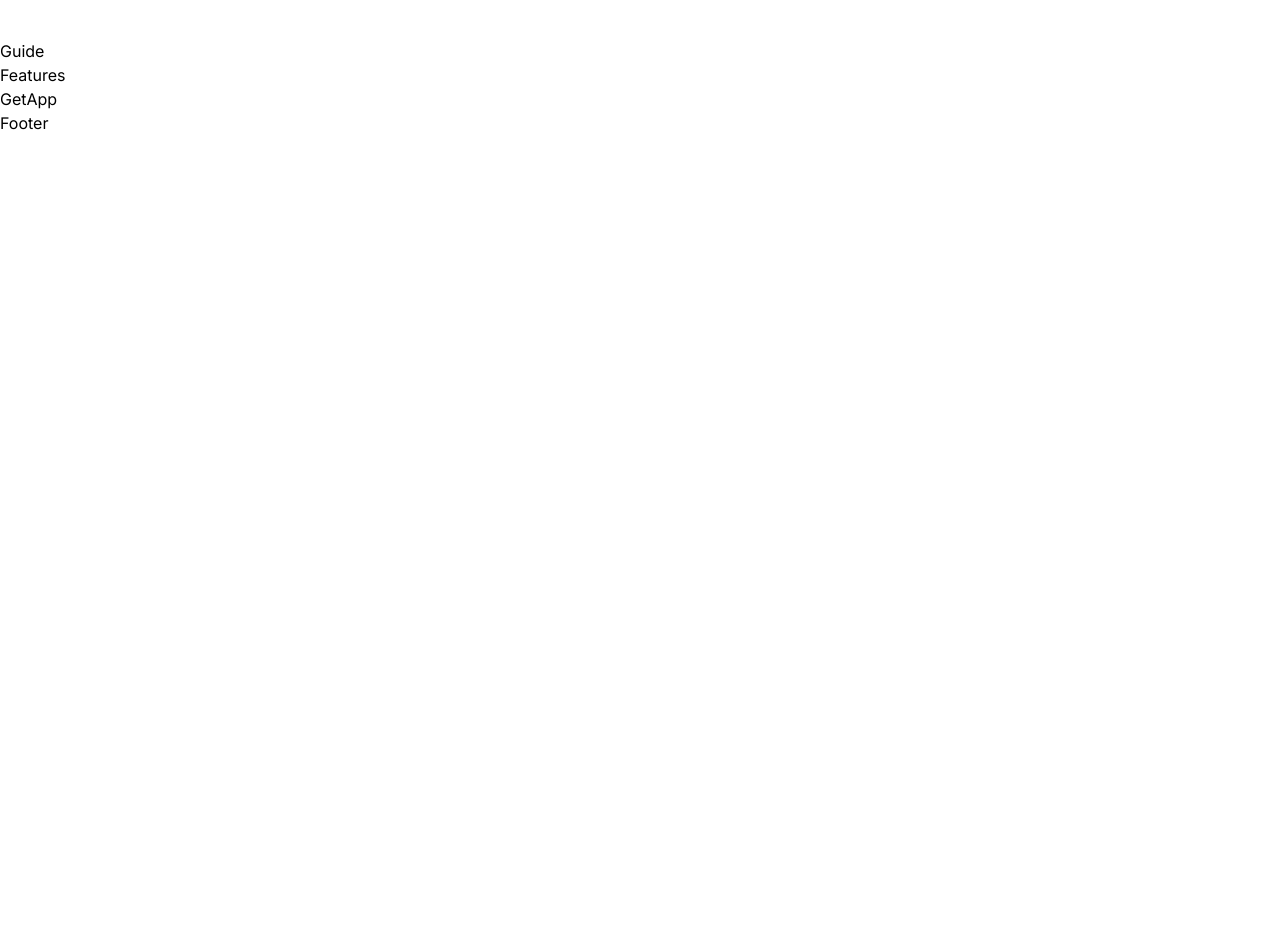
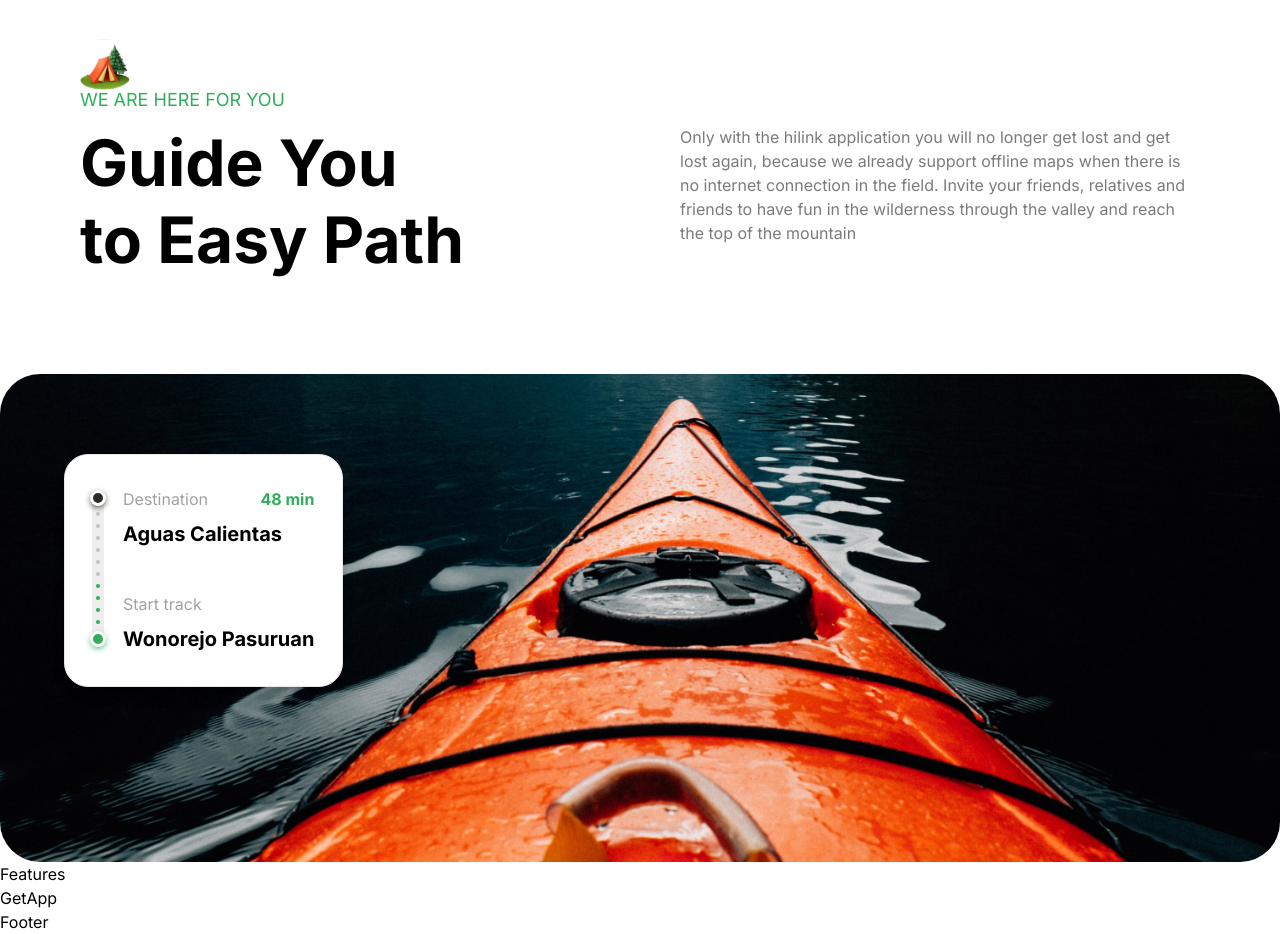
Before and after one commit to psht13/camp-traveler, a Next.js app: page / in a window 1280 px wide. Shown: the part 1800-2734 px from the top of the page. Before the commit the page ends 1935 px from the top, so only its background shows below. Built offline with nearby package versions, Linux system fonts and the light colour scheme.

Commit message:
guide section

```diff
--- a/components/Guide.tsx
+++ b/components/Guide.tsx
@@ -1,7 +1,73 @@
+import Image from "next/image";
 import React from "react";
 
 const Guide = () => {
-  return <div>Guide</div>;
+  return (
+    <section className="flexCenter flex-col">
+      <div
+        className="padding-container max-container
+      w-full pb-24"
+      >
+        <Image src="/camp.svg" alt="camp" width={50} height={50} />
+        <p className="uppercase regular-18 -mt-1 mb-3 text-green-50">
+          We are here for you
+        </p>
+        <div className="flex flex-wrap justify-between gap-5 lg:gap-10">
+          <h2 className="bold-40 lg:bold-64 xl:max-w-[390px]">
+            Guide You to Easy Path
+          </h2>
+          <p className="regular-16 text-gray-30 xl:max-w-[520px]">
+            Only with the hilink application you will no longer get lost and get
+            lost again, because we already support offline maps when there is no
+            internet connection in the field. Invite your friends, relatives and
+            friends to have fun in the wilderness through the valley and reach
+            the top of the mountain
+          </p>
+        </div>
+      </div>
+
+      <div className="flexCenter max-container relative w-full">
+        <Image
+          className="w-full object-cover object-center xl:rounded-5xl"
+          src="/boat.png"
+          alt="boat"
+          width={1440}
+          height={580}
+        />
+
+        <div
+          className="absolute flex bg-white py-8 pl-5 pr-7 gap-3 rounded-3xl border
+        shadow-lg md:left-[5%] lg:top-20"
+        >
+          <Image
+            src="/meter.svg"
+            alt="meter"
+            width={16}
+            height={158}
+            className="h-full w-auto"
+          />
+
+          <div className="flexBetween flex-col">
+            <div className="flex w-full flex-col">
+              <div className="flexBetween w-full">
+                <p className="regular-16 text-gray-20">Destination</p>
+                <p className="bold-16 text-green-50">48 min</p>
+              </div>
+              <p className="bold-20 mt-2">Aguas Calientas</p>
+            </div>
+
+            <div className="flex w-full flex-col">
+              <p className="regular-16 text-gray-20">Start track</p>
+
+              <h4 className="bold-20 mt-2 whitespace-nowrap ">
+                Wonorejo Pasuruan
+              </h4>
+            </div>
+          </div>
+        </div>
+      </div>
+    </section>
+  );
 };
 
 export default Guide;
```
